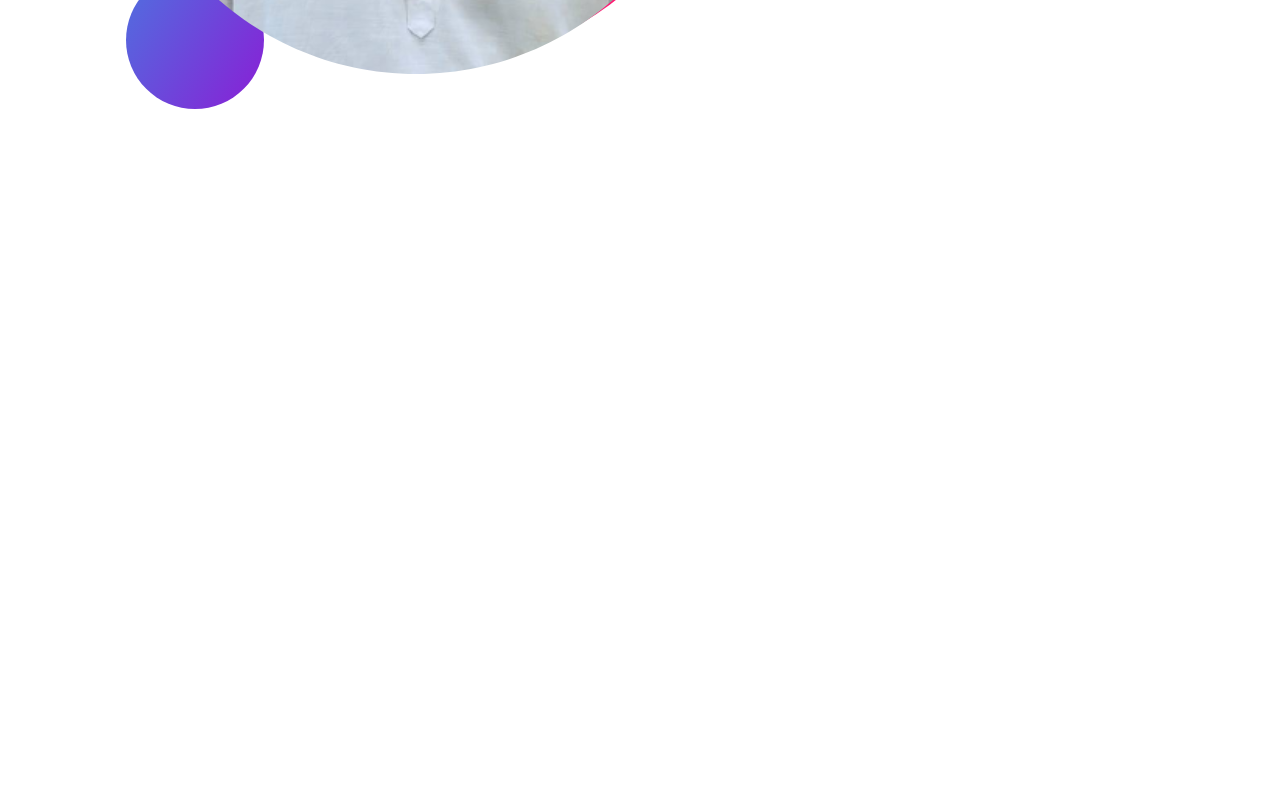
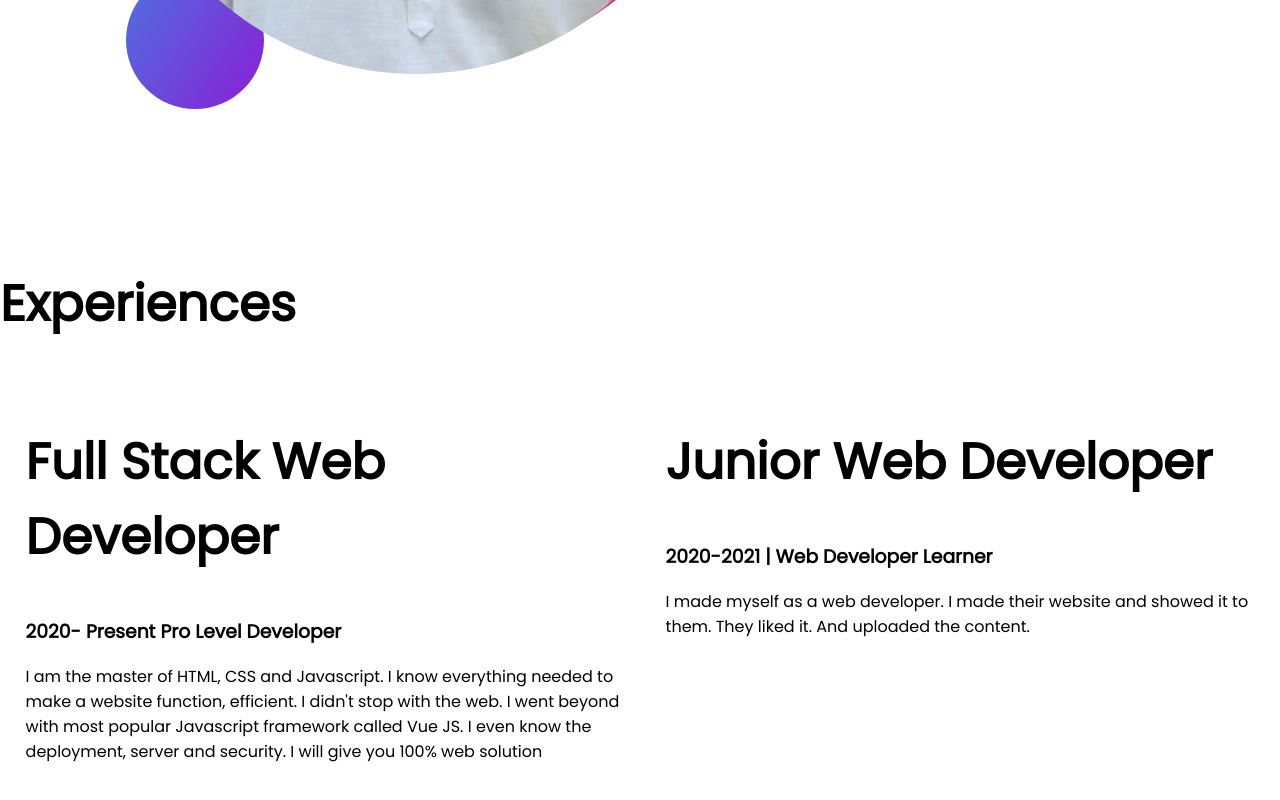
Before and after one commit to Shafiullahcse/my-portfolio, a plain HTML site: page index.html in a window 1280 px wide. Shown: the part 1562-2362 px from the top of the page. Before the commit the page ends 1829 px from the top, so only its background shows below. Drawn offline with Linux system fonts and the light colour scheme.

Commit message:
last part

```diff
--- a/index.html
+++ b/index.html
@@ -12,7 +12,7 @@
 
 </head>
 <body>
-    <section class="top-part">
+    <section class="top-part flexible-container ">
         <div class="half-width" >
              <h1>Welcome to</h1>
                 <h1> <span class="name">Shafi Ullah Khan</span>  World</h1>
@@ -32,7 +32,7 @@
         </div>
     </section>
 
-    <section class="part-two">
+    <section class="part-two flexible-container ">
 
         <div class="half-width">
                 <img src="images/shafibg2.png" alt="">
@@ -50,5 +50,26 @@
 
         </div>
     </section>
+
+    <section class="experiences-area" >
+
+                <h1>Experiences</h1>
+
+         <div class="flexible-container" >
+            <div class="half-width">
+                <h1>Full Stack Web Developer</h1>
+                <h3> 2020- Present Pro Level Developer</h3>
+                <p>I am the master of HTML, CSS and Javascript. I know everything needed to make a website function, efficient. I didn't stop with the web. I went beyond with most popular Javascript framework called Vue JS. I even know the deployment, server and security. I will give you 100% web solution</p>
+
+            </div>
+
+            <div class="half-width">
+                <h1>Junior Web Developer</h1>
+                <h3>2020-2021 | Web Developer Learner</h3>
+                <p>I made myself as a web developer. I made their website and showed it to them. They liked it. And uploaded the content.</p>
+            </div>
+         </div>
+
+    </section>
 </body>
 </html>
--- a/style.css
+++ b/style.css
@@ -8,7 +8,7 @@ h1 {
 .name {
   color: orange;
 }
-section {
+.flexible-container {
   display: flex;
   margin-bottom: 150px;
 }
@@ -41,3 +41,5 @@ section {
   background-repeat: no-repeat;
   background-position: right;
 }
+.experiences-area {
+}
```
